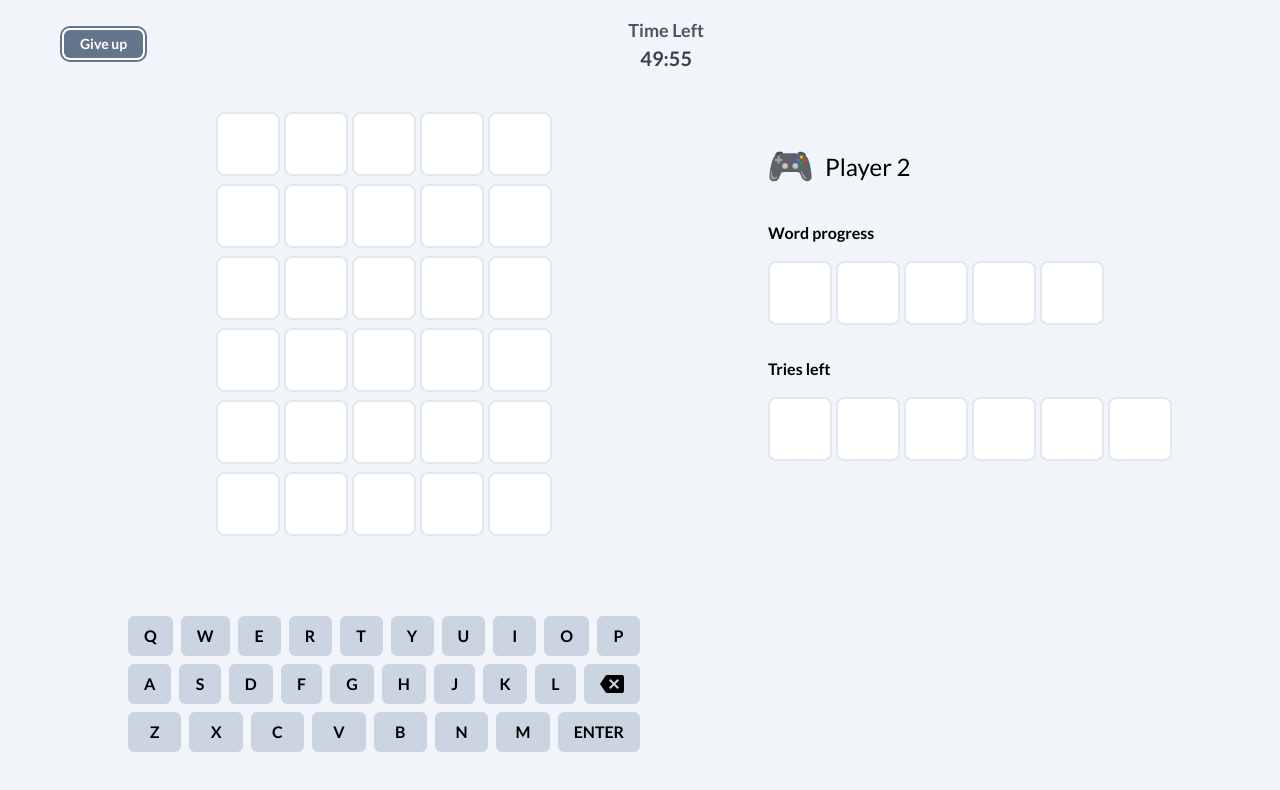
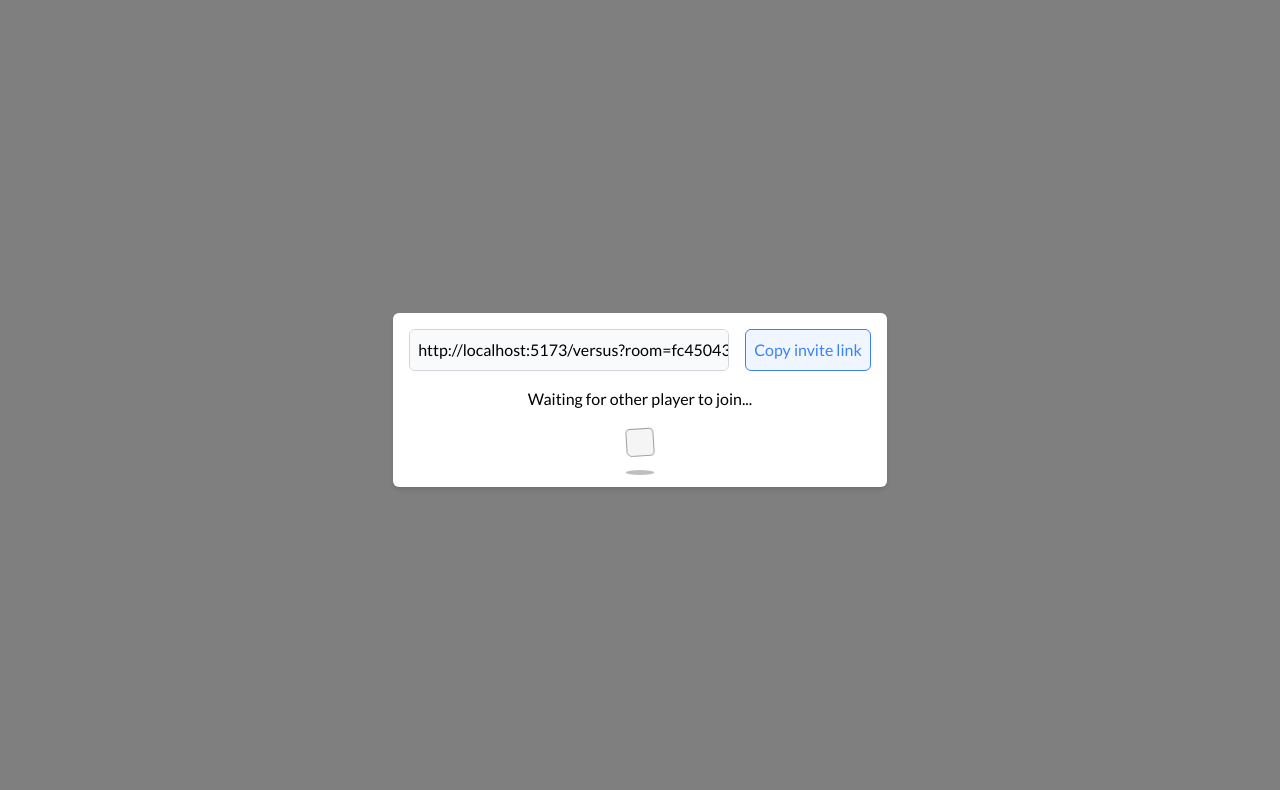
Before and after one commit to kennizen/wordle-mult, a React (Vite) app: page /versus in a window 1280 px wide. Shown: the top 790 px of the page. Built offline with nearby package versions, Linux system fonts and the light colour scheme.

Commit message:
added invite player modal

```diff
--- a/src/components/CountdownTimer.tsx
+++ b/src/components/CountdownTimer.tsx
@@ -2,16 +2,13 @@ import { useEffect, useRef, useState } from "react";
 import { useRecoilState, useRecoilValue, useSetRecoilState } from "recoil";
 import { loseConditionAtom, winConditionAtom, winTimeAtom } from "../store/atoms";
 
-const SECONDS_START = 59;
-
 interface IProps {
-  start: number;
+  startSeconds: number;
 }
 
-const CountdownTimer = ({ start }: IProps) => {
+const CountdownTimer = ({ startSeconds }: IProps) => {
   // states
-  const [minutes, setMinutes] = useState(start);
-  const [seconds, setSeconds] = useState(0);
+  const [seconds, setSeconds] = useState(startSeconds);
   const [loseCondition, setLoseCondition] = useRecoilState(loseConditionAtom);
   const setWinTime = useSetRecoilState(winTimeAtom);
 
@@ -23,13 +20,28 @@ const CountdownTimer = ({ start }: IProps) => {
   // consts
   let requestTimer = useRef<number>(-1);
 
+  /**
+   * function to calculate the time in h:m:s
+   */
+  function generateTimeString(seconds: number) {
+    const minutes = Math.floor(seconds / 60);
+    const remainingSeconds = seconds % 60;
+
+    return `${minutes < 10 ? "0" + minutes : minutes}:${
+      remainingSeconds < 10 ? "0" + remainingSeconds : remainingSeconds
+    }`;
+  }
+
   // function for the countdown timer
   function showTimer() {
     updatedTime.current = Date.now();
 
     if (updatedTime.current - time.current >= 1000) {
       setSeconds((prev) => {
-        if (prev <= 0) return SECONDS_START;
+        if (prev <= 0) {
+          cancelAnimationFrame(requestTimer.current);
+          return 0;
+        }
         return prev - 1;
       });
       time.current = Date.now();
@@ -48,44 +60,25 @@ const CountdownTimer = ({ start }: IProps) => {
 
   useEffect(() => {
     if (winCondition) {
-      setWinTime(`${start - minutes}:${60 - seconds}`);
-      cancelAnimationFrame(requestTimer.current);
-      setMinutes(0);
-      setSeconds(0);
-    }
-  }, [winCondition]);
-
-  useEffect(() => {
-    if (seconds === SECONDS_START) {
-      setMinutes((prev) => {
-        if (prev < 0) return 0;
-        return prev - 1;
-      });
-    }
-  }, [seconds]);
-
-  useEffect(() => {
-    if (minutes < 0) {
-      setLoseCondition(true);
-      setSeconds(0);
+      setWinTime(generateTimeString(startSeconds - seconds));
       cancelAnimationFrame(requestTimer.current);
     }
-  }, [minutes]);
+  }, [winCondition, seconds]);
 
   useEffect(() => {
     if (loseCondition) {
       cancelAnimationFrame(requestTimer.current);
-      setMinutes(0);
-      setSeconds(0);
     }
   }, [loseCondition]);
+
+  useEffect(() => {
+    if (seconds <= 0) setLoseCondition(true);
+  }, [seconds]);
 
   return (
     <div>
       <p className="font-semibold text-lg text-gray-600">Time Left</p>
-      <p className="text-center font-bold text-xl text-gray-700">{`${
-        minutes <= -1 ? "00" : minutes < 10 ? "0" + minutes : minutes
-      }:${seconds < 10 ? "0" + seconds : seconds}`}</p>
+      <p className="text-center font-bold text-xl text-gray-700">{generateTimeString(seconds)}</p>
     </div>
   );
 };
--- a/src/components/GiveUp.tsx
+++ b/src/components/GiveUp.tsx
@@ -30,8 +30,7 @@ const GiveUp = () => {
       >
         Give up
       </button>
-      {open && (
-        <Modal onClose={handleCloseModal}>
+      <Modal open={open} onClose={handleCloseModal}>
         <div className="flex flex-col p-4 gap-y-6">
           <p className="font-semibold text-xl">Are you sure you want to give up?</p>
           <div className="flex items-center justify-end gap-x-4">
@@ -47,7 +46,6 @@ const GiveUp = () => {
           </div>
         </div>
       </Modal>
-      )}
     </div>
   );
 };
--- /dev/null
+++ b/src/components/InvitePlayerModal.tsx
@@ -0,0 +1,58 @@
+import { useState } from "react";
+import Modal from "./Modal";
+import { ReactComponent as CheckIcon } from "../assets/icons/check.svg";
+
+interface IProps {
+  uid: string;
+}
+
+const InvitePlayerModal = ({ uid }: IProps) => {
+  // states
+  const [copied, setCopied] = useState(false);
+
+  // consts
+  const inviteLink = `${import.meta.env.VITE_CLIENT_URL}/versus?room=${uid}`;
+
+  // handlers
+  async function handleCopyInviteLink() {
+    try {
+      await navigator.clipboard.writeText(inviteLink);
+      setCopied(true);
+    } catch (error) {
+      console.error(error);
+      setCopied(false);
+    }
+  }
+
+  return (
+    <Modal open>
+      <div className="p-4">
+        <div className="flex items-center gap-x-4 mb-4">
+          <p className="p-2 bg-gray-50 rounded-md border border-gray-300 max-w-xs overflow-auto whitespace-nowrap">{inviteLink}</p>
+          <button
+            onClick={handleCopyInviteLink}
+            className={`${
+              copied
+                ? "bg-green-50 border-green-500 text-green-500"
+                : "bg-blue-50 border-blue-500 text-blue-500 hover:bg-blue-100"
+            } p-2 border rounded-md transition-[background-color] duration-100 flex items-center gap-x-1`}
+          >
+            {copied ? (
+              <>
+                <CheckIcon width={16} height={16} className="fill-green-500" /> {"Copied"}
+              </>
+            ) : (
+              "Copy invite link"
+            )}
+          </button>
+        </div>
+        <div className="flex items-center mb-4 flex-col gap-y-4">
+          <p>Waiting for other player to join...</p>
+          <span className="loader"></span>
+        </div>
+      </div>
+    </Modal>
+  );
+};
+
+export default InvitePlayerModal;
--- a/src/components/Modal.tsx
+++ b/src/components/Modal.tsx
@@ -3,10 +3,12 @@ import { createPortal } from "react-dom";
 interface IProps {
   children: React.ReactNode;
   onClose?: () => void;
+  open?: boolean;
 }
 
-const Modal = ({ children, onClose }: IProps) => {
-    return createPortal(
+const Modal = ({ children, onClose, open }: IProps) => {
+  return open
+    ? createPortal(
         <div
           onClick={onClose}
           className="fixed top-0 left-0 w-full h-screen bg-black bg-opacity-50 flex items-center justify-center"
@@ -16,7 +18,8 @@ const Modal = ({ children, onClose }: IProps) => {
           </div>
         </div>,
         document.body
-    );
+      )
+    : null;
 };
 
 export default Modal;
--- a/src/index.css
+++ b/src/index.css
@@ -14,3 +14,62 @@
 :root {
   font-family: "Lato", sans-serif;
 }
+
+.loader {
+  width: 28px;
+  height: 28px;
+  margin: auto;
+  position: relative;
+}
+.loader:before {
+  content: "";
+  width: 28px;
+  height: 5px;
+  background: #000;
+  opacity: 0.25;
+  position: absolute;
+  top: 43px;
+  left: 0;
+  border-radius: 50%;
+  animation: shadow 0.5s linear infinite;
+}
+.loader:after {
+  content: "";
+  width: 100%;
+  height: 100%;
+  background: rgb(245, 245, 245);
+  border: 1px solid rgb(158, 158, 158);
+  animation: bxSpin 0.5s linear infinite;
+  position: absolute;
+  top: 0;
+  left: 0;
+  border-radius: 4px;
+}
+@keyframes bxSpin {
+  17% {
+    border-bottom-right-radius: 3px;
+  }
+  25% {
+    transform: translateY(9px) rotate(22.5deg);
+  }
+  50% {
+    transform: translateY(18px) scale(1, 0.9) rotate(45deg);
+    border-bottom-right-radius: 20px;
+  }
+  75% {
+    transform: translateY(9px) rotate(67.5deg);
+  }
+  100% {
+    transform: translateY(0) rotate(90deg);
+  }
+}
+
+@keyframes shadow {
+  0%,
+  100% {
+    transform: scale(1, 1);
+  }
+  50% {
+    transform: scale(1.2, 1);
+  }
+}
--- a/src/pages/SinglePlayerPage.tsx
+++ b/src/pages/SinglePlayerPage.tsx
@@ -19,7 +19,7 @@ const SinglePlayerPage = () => {
           <div className="flex-1 flex flex-col py-4 px-16 gap-y-10">
             <div className="flex items-center justify-between h-[56px]">
               <GiveUp />
-              {beginGame && <CountdownTimer start={5} />}
+              {beginGame && <CountdownTimer startSeconds={300} />}
             </div>
             <div className="flex justify-center">
               <Board />
--- a/src/pages/VersusPage.tsx
+++ b/src/pages/VersusPage.tsx
@@ -6,36 +6,49 @@ import VirtualKeyboard from "../components/VirtualKeyboard";
 import GiveUp from "../components/GiveUp";
 import Board from "../components/Board";
 import CountdownTimer from "../components/CountdownTimer";
-import { ReactComponent as ConsoleIcon } from "../assets/icons/console.svg";
 import PlayerTwoInfo from "../components/PlayerTwoInfo";
+import InvitePlayerModal from "../components/InvitePlayerModal";
+import { useSearchParams } from "react-router-dom";
+import { useRecoilValue } from "recoil";
+import { beginGameAtom } from "../store/atoms";
 
 const VersusPage = () => {
   // hooks
   const socket = useSocketContext();
+  const [params, _] = useSearchParams();
+  const beginGame = useRecoilValue(beginGameAtom);
 
   // states
   const [userId, setUserId] = useState<string | null>(null);
 
+  // handlers
+  function joinRoom() {
+    socket?.on("connect", () => {
+      socket.emit("join", params.get("room") === null ? userId : params.get("room"));
+    });
+  }
+
+  // lifecycles
   useEffect(() => {
     setUserId(uuidv4());
   }, []);
 
-  // useEffect(() => {
-  //   if (userId === null) return;
-  //   socket?.on("connect", () => {
-  //     socket.emit("join", userId);
-  //   });
-  // }, [userId]);
+  useEffect(() => {
+    if (userId === null) return;
+    joinRoom();
+  }, [userId]);
+
+  console.log(params.get("room"));
 
   return (
     <>
+      {beginGame && (
         <MainLayout>
           <section className="flex w-full h-full">
             <div className="flex-1 flex flex-col py-4 px-16 gap-y-10">
               <div className="flex items-center justify-between h-[56px]">
                 <GiveUp />
-              {/* {beginGame && <CountdownTimer start={5} />} */}
-              <CountdownTimer start={50} />
+                <CountdownTimer startSeconds={30000} />
               </div>
               <div className="flex items-center flex-col gap-y-20">
                 <Board />
@@ -48,6 +61,8 @@ const VersusPage = () => {
             </div>
           </section>
         </MainLayout>
+      )}
+      {userId !== null && <InvitePlayerModal uid={userId} />}
     </>
   );
 };
--- a/src/vite-env.d.ts
+++ b/src/vite-env.d.ts
@@ -1,7 +1,7 @@
 /// <reference types="vite/client" />
 /// <reference types="vite-plugin-svgr/client" />
 
-
 interface ImportMetaEnv {
   VITE_BACKEND_URL: string;
+  VITE_CLIENT_URL: string;
 }
```
Also changed, not shown: src/components/PlayerTwoInfo.tsx (+8 -6 lines), src/assets/icons/check.svg (added), 1 other file (tests, documents, lock files or other folders). Lines whose indentation alone changed are shown as unchanged.
